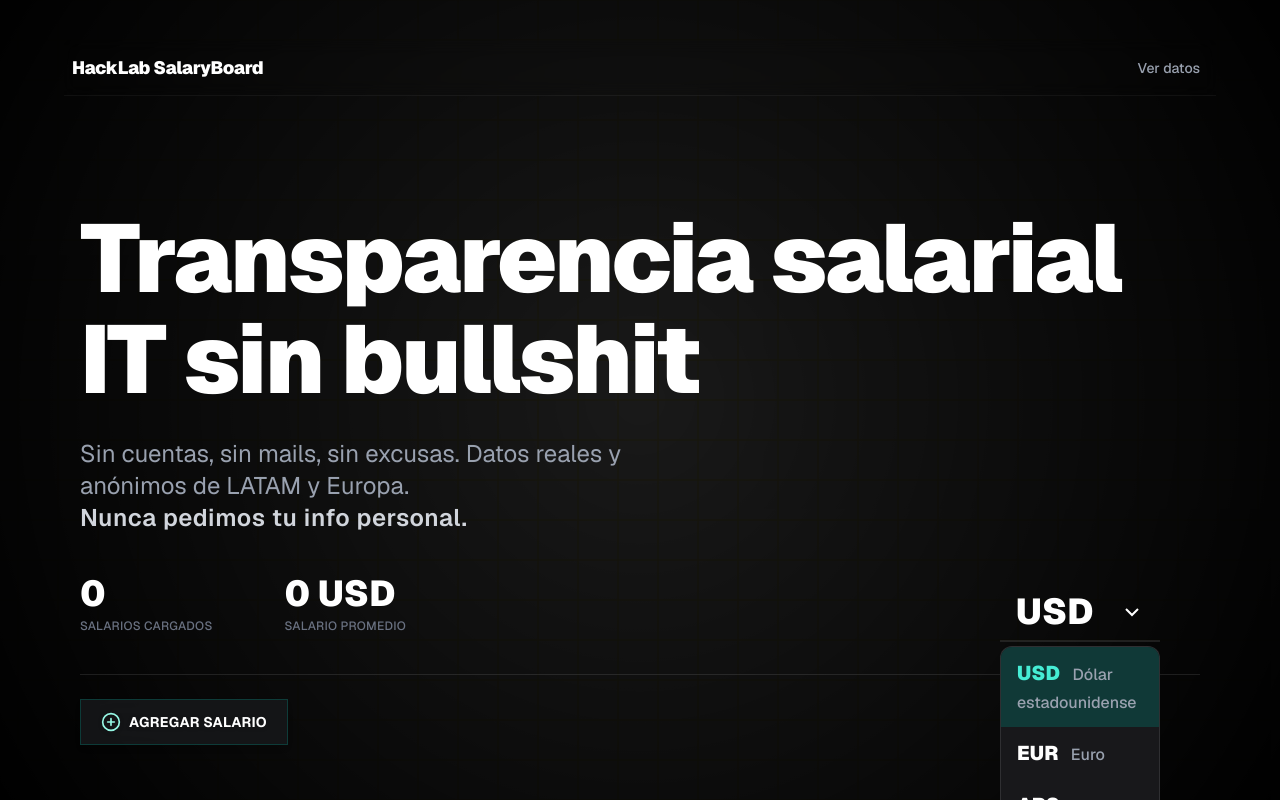
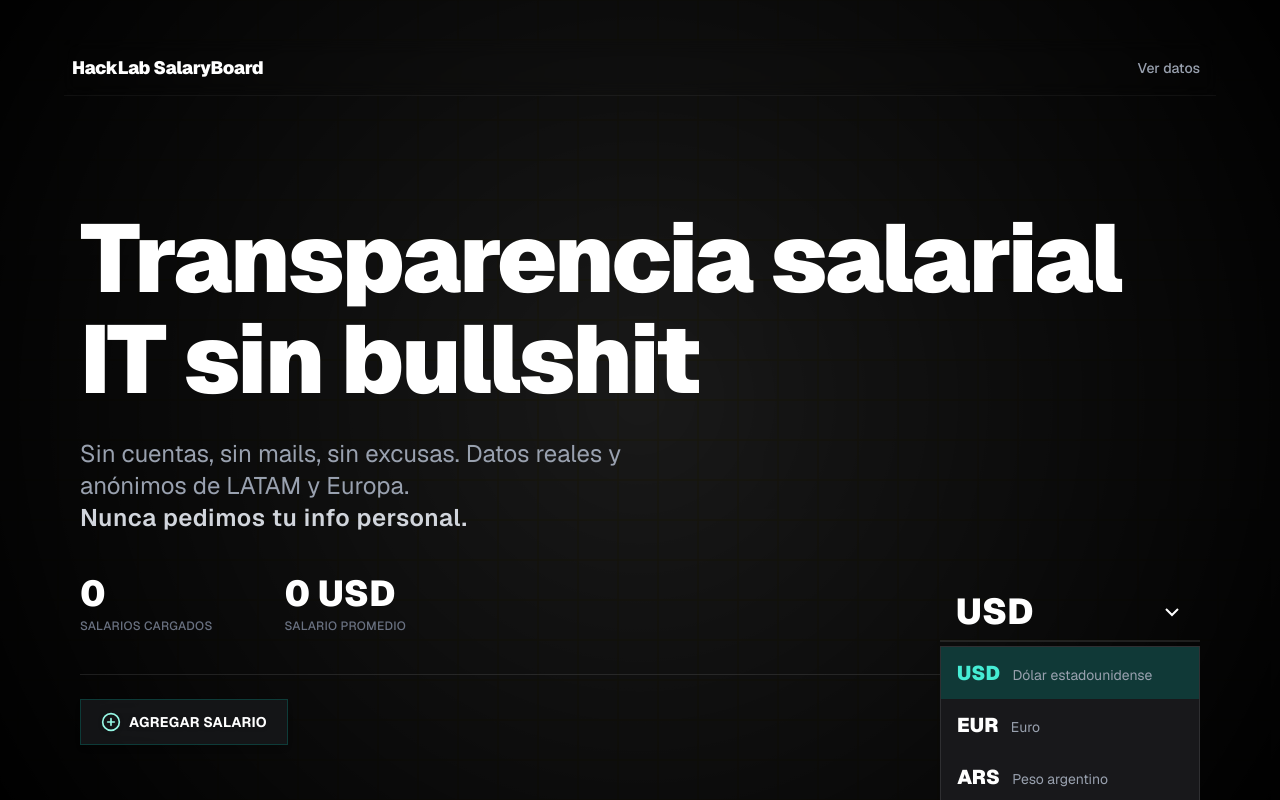
Before and after one commit to tomymaritano/salaryscope, a Next.js app: page / in a window 1280 px wide. Both pictures are taken after a click on the button "USD". Shown: the top 800 px of the page. Built offline with nearby package versions, Linux system fonts and the light colour scheme; no server answers; the database is empty.

Commit message:
correction eslint

```diff
--- a/src/app/globals.css
+++ b/src/app/globals.css
@@ -37,3 +37,24 @@ body {
 .field-input {
   @apply w-full bg-white/60 dark:bg-gray-950/70 border border-gray-200 dark:border-gray-700  px-4 py-2 text-gray-900 dark:text-gray-100 placeholder:text-gray-400 focus:outline-none focus:ring-2 focus:ring-teal-400 shadow-sm backdrop-blur transition;
 }
+
+/* Para Chrome, Edge, Safari */
+.scrollbar-glass::-webkit-scrollbar {
+  width: 8px;
+  background: transparent;
+}
+.scrollbar-glass::-webkit-scrollbar-thumb {
+  background: linear-gradient(120deg, #14b8a6bb, #60a5fa88);
+  border-radius: 99px;
+  border: 2px solid #18181b;
+  box-shadow: 0 0 10px #14b8a644;
+}
+.scrollbar-glass::-webkit-scrollbar-track {
+  background: transparent;
+  border-radius: 99px;
+}
+/* Para Firefox */
+.scrollbar-glass {
+  scrollbar-width: thin;
+  scrollbar-color: gray #18181b;
+}
--- a/src/components/CurrencyDropdown.tsx
+++ b/src/components/CurrencyDropdown.tsx
@@ -13,7 +13,7 @@ export function CurrencyDropdown({
   const [open, setOpen] = useState(false);
 
   return (
-    <div className="relative min-w-[160px] mr-10">
+    <div className="relative min-w-[260px]">
       <button
         type="button"
         onClick={() => setOpen((o) => !o)}
@@ -21,7 +21,7 @@ export function CurrencyDropdown({
           flex items-center justify-between w-full
           text-3xl md:text-4xl font-black text-white
           border-0 border-b-2 border-white/10 pb-2
-          rounded-none
+          rounded-noneed-none
           px-4 py-1
           shadow-none
           transition
@@ -41,10 +41,11 @@ export function CurrencyDropdown({
             exit={{ opacity: 0, y: -8 }}
             transition={{ duration: 0.16 }}
             className={`
-              absolute left-0 w-full mt-1 z-40
-              bg-[#18181b] border border-white/10 rounded-xl
-              shadow-xl
-              max-h-60 overflow-auto
+            absolute left-0 w-full mt-1 z-40
+          bg-[#18181b] border border-white/10 rounded-none
+            shadow-xl
+            max-h-70 overflow-auto
+            scrollbar-glass
             `}
             tabIndex={-1}
           >
@@ -64,7 +65,7 @@ export function CurrencyDropdown({
                 role="option"
                 aria-selected={value === c.code}
               >
-                {c.code} <span className="ml-2 text-base text-gray-400 font-medium">{c.name}</span>
+                {c.code} <span className="ml-2 text-gray-400 font-normal text-sm">{c.name}</span>
               </li>
             ))}
           </motion.ul>
```
